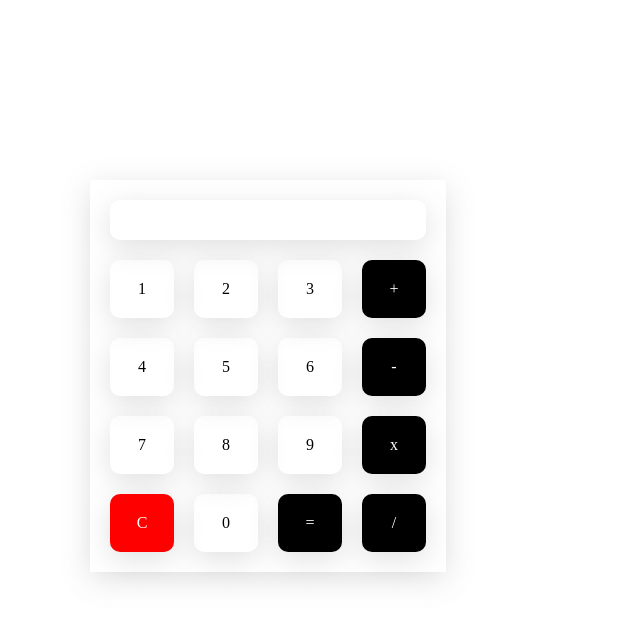
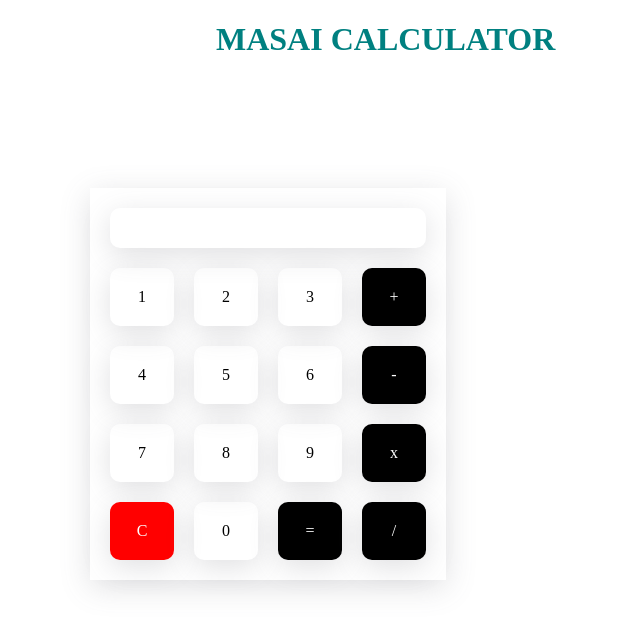
Before and after one commit to guptak-hash/masai-calculator, a plain HTML site: page index.html in a window 1280 px wide. Shown: the whole page, without its empty margins (372-1012 px from the left). Drawn offline with Linux system fonts and the light colour scheme.

Commit message:
added heading

```diff
--- a/index.html
+++ b/index.html
@@ -11,7 +11,7 @@
                 box-shadow:rgba(100, 100, 111, 0.2) 0px 7px 29px 0px;;
                 /* border: 1px solid red; */
                 margin: auto;
-                margin-top: 180px;
+                margin-top: 130px;
                 grid-template-columns: repeat(4,1fr);
                 grid-template-rows: auto
 
@@ -36,9 +36,14 @@
                 background-color: red;
                 color: white;
             }
+            h1{
+                margin-left: 580px;
+                color: teal;
+            }
     </style>
 </head>
 <body>
+    <h1>MASAI CALCULATOR</h1>
     <div class="container">
         <div id="display"></div>
         <div>1</div>
```
